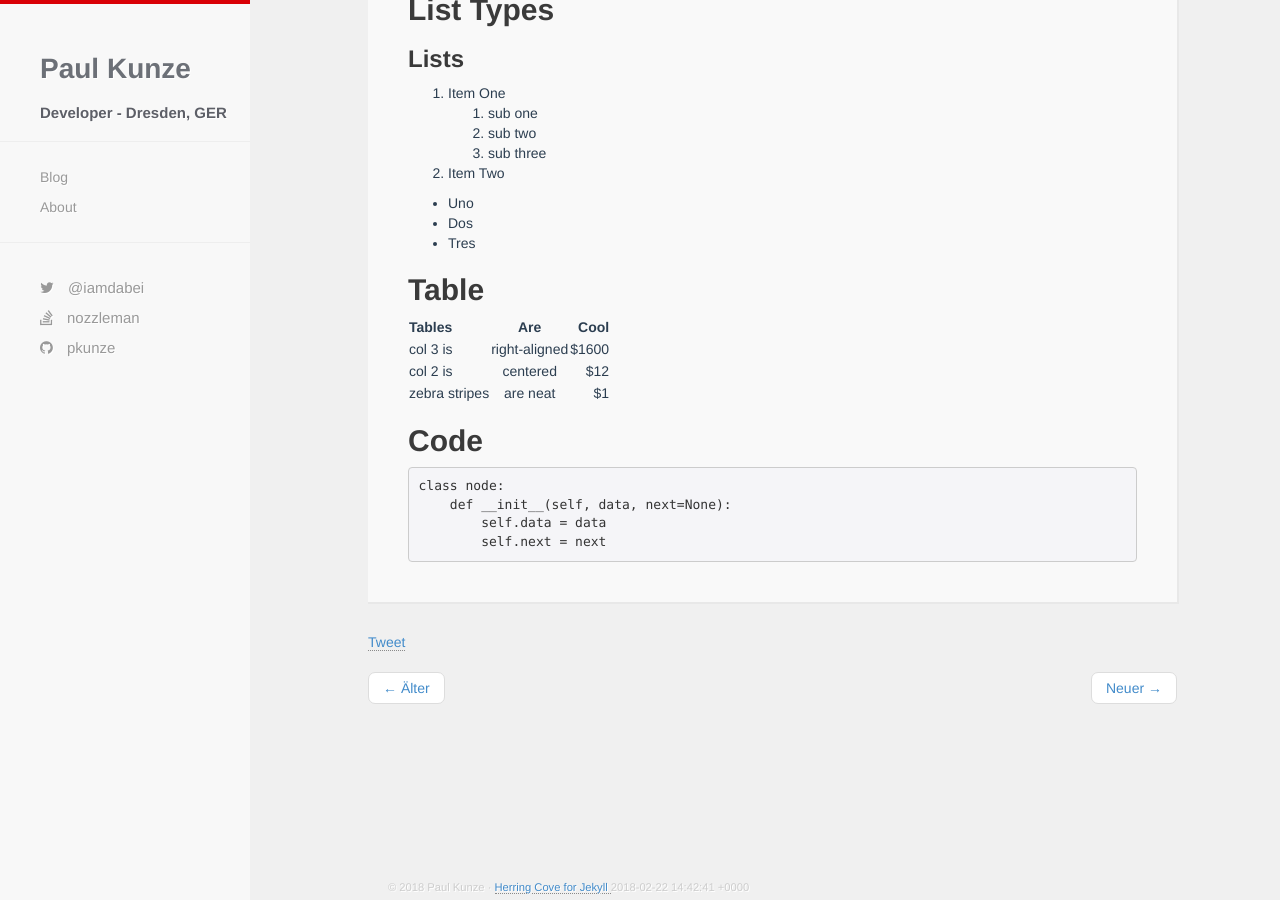
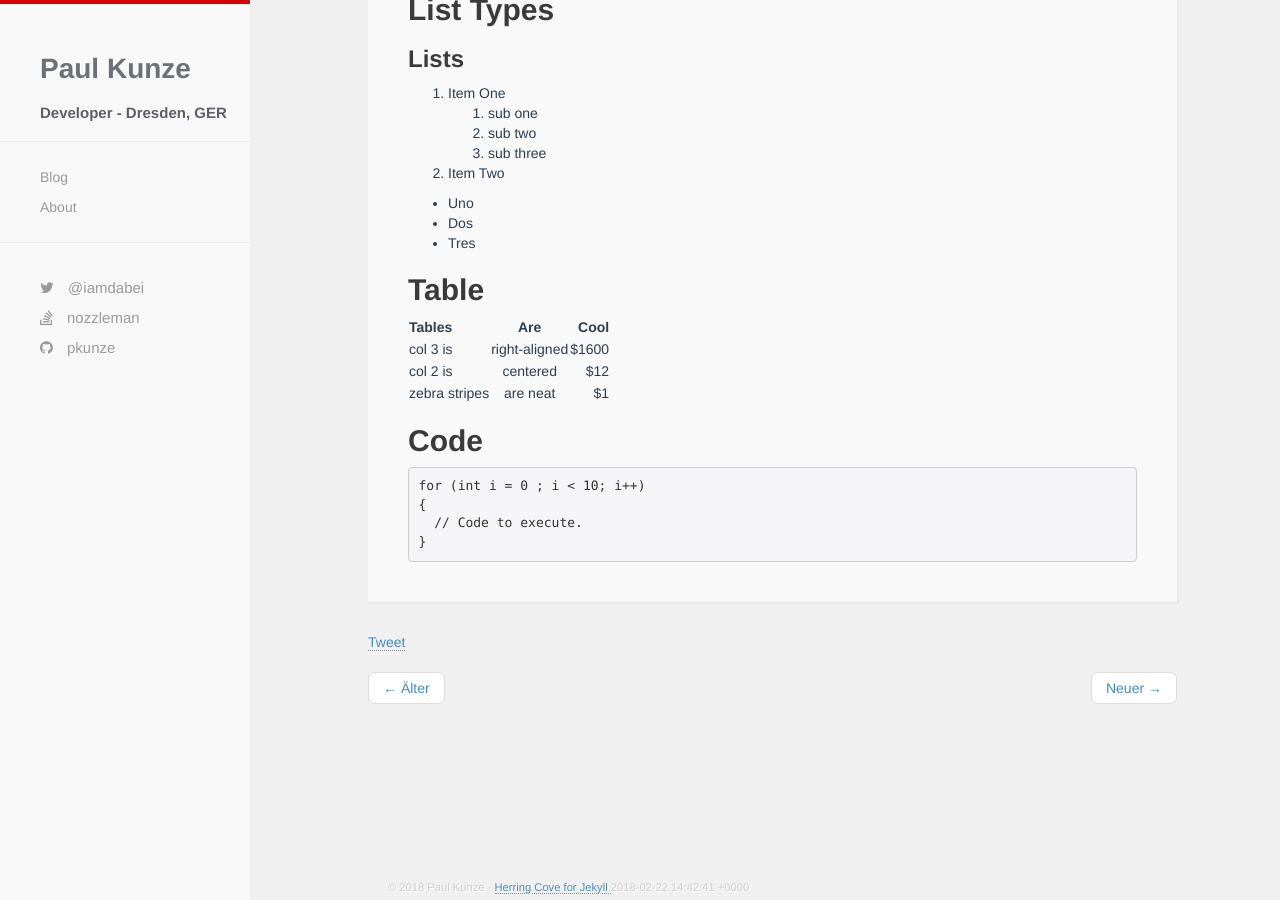
Before and after one commit to pkunze/pkunze.github.io, a Jekyll site: the page built from _posts/2013-12-04-Samples.markdown, in a window 1280 px wide and 900 px high, scrolled down 1379 px. Built offline with Jekyll 4.4.1, drawn with Linux system fonts in a browser that asks for light colours; nearby versions of some CDN libraries; Markdown is read by kramdown in place of the engine named in the settings; comment, search, counter and statistics services are not loaded.

Commit message:
try out md syntax for cs

````diff
--- a/_posts/2013-12-04-Samples.markdown
+++ b/_posts/2013-12-04-Samples.markdown
@@ -56,9 +56,9 @@ Donec ornare turpis non ullamcorper pulvinar. *Integer ut mauris vehicula mauris
 
 ## Code
 
-{% highlight python %}
-class node:
-    def __init__(self, data, next=None):
-        self.data = data
-        self.next = next
-{% endhighlight %}
+```csharp
+for (int i = 0 ; i < 10; i++)
+{
+  // Code to execute.
+}
+```
````
